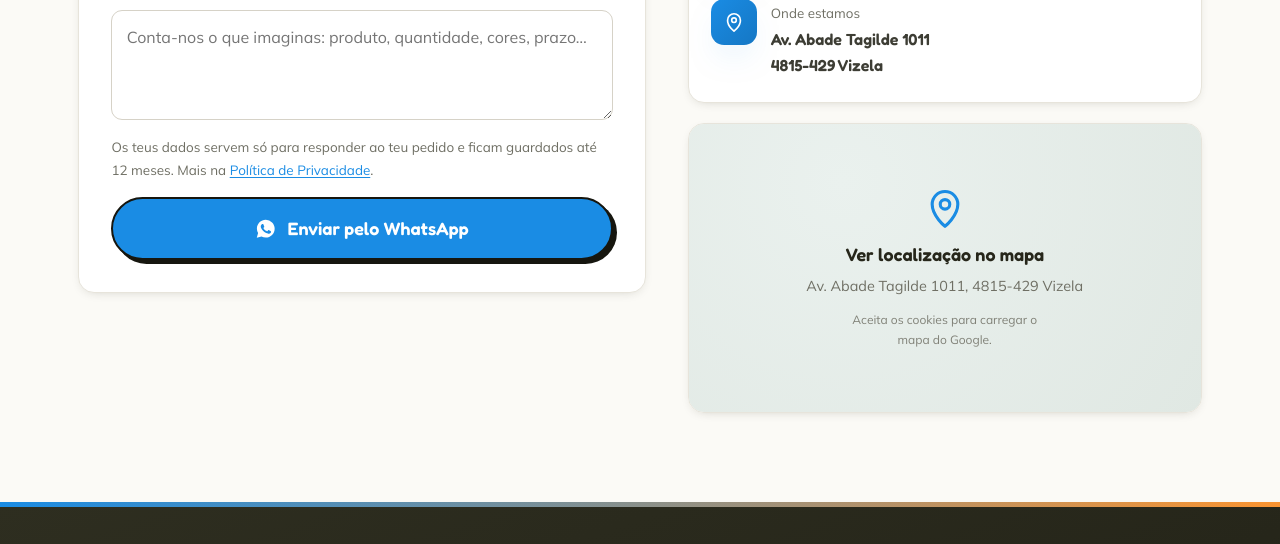
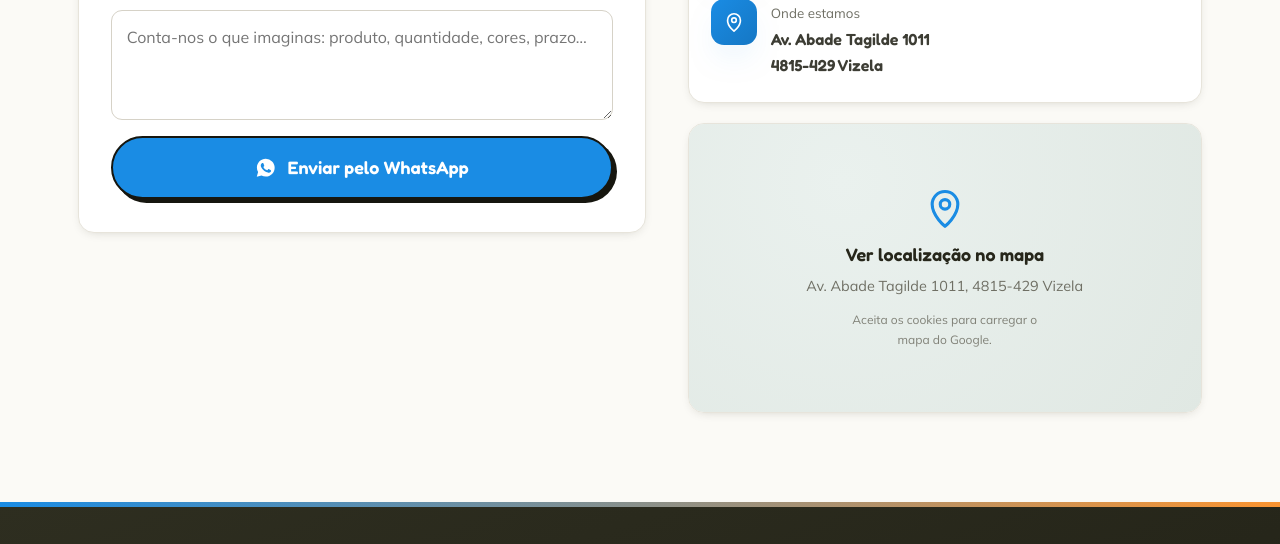
Before and after one commit to renatovalente5/Art_Stamp_Creations, a plain HTML site: page index.html in a window 1280 px wide. Shown: the part 10900-11444 px from the top of the page. Drawn offline with Linux system fonts and the light colour scheme.

Commit message:
Formulário sem a frase de privacidade
A ligação «Política de Privacidade» no rodapé da página já dá a informação no
momento em que se escrevem os dados (RGPD, arts. 12.º e 13.º); a frase curta
junto do botão era uma recomendação, não uma obrigação, e sai a pedido do
Renato.

Co-Authored-By: Claude Opus 5.5 <noreply@anthropic.com>

```diff
--- a/assets/css/styles.css
+++ b/assets/css/styles.css
@@ -272,8 +272,6 @@ body.menu-open{overflow:hidden}
 .field textarea{resize:vertical;min-height:110px}
 .field input[aria-invalid="true"]{border-color:var(--red)}
 .form__row{display:grid;grid-template-columns:1fr 1fr;gap:1rem}
-.consent{margin:0;font-size:.84rem;color:var(--muted)}
-.consent a{color:var(--blue);text-decoration:underline;text-underline-offset:2px}
 .contact__side{display:flex;flex-direction:column;gap:1.2rem}
 .contact__card{background:#fff;border:1px solid var(--line);border-radius:var(--radius);padding:1.5rem 1.4rem;box-shadow:var(--shadow-sm);display:flex;flex-direction:column;gap:1.05rem}
 .contact__row{display:flex;gap:.85rem;align-items:flex-start}
--- a/index.html
+++ b/index.html
@@ -547,7 +547,6 @@
               <label for="f-msg">A tua ideia</label>
               <textarea id="f-msg" name="mensagem" placeholder="Conta-nos o que imaginas: produto, quantidade, cores, prazo…"></textarea>
             </div>
-            <p class="consent">Os teus dados servem só para responder ao teu pedido e ficam guardados até 12 meses. Mais na <a href="legal/privacidade.html" target="_blank" rel="noopener">Política de Privacidade</a>.</p>
             <button class="btn btn--primary btn--lg" type="submit">
               <svg viewBox="0 0 24 24" aria-hidden="true" fill="currentColor"><path d="M12.04 2C6.58 2 2.13 6.45 2.13 11.91c0 1.75.46 3.45 1.32 4.95L2 22l5.25-1.38c1.45.79 3.08 1.21 4.79 1.21h.01c5.46 0 9.91-4.45 9.91-9.91 0-2.65-1.03-5.14-2.9-7.01A9.82 9.82 0 0012.04 2zm5.8 14.16c-.24.68-1.42 1.31-1.95 1.35-.5.04-.99.21-3.42-.71-2.88-1.14-4.72-4.09-4.86-4.28-.14-.19-1.17-1.56-1.17-2.97 0-1.41.74-2.11 1-2.4.26-.28.57-.35.76-.35.19 0 .38 0 .55.01.18.01.42-.07.65.5.24.58.81 2 .88 2.15.07.14.12.31.02.5-.09.19-.14.31-.28.48-.14.17-.29.37-.42.5-.14.14-.28.29-.12.57.16.28.71 1.17 1.53 1.9 1.05.94 1.94 1.23 2.22 1.37.28.14.44.12.6-.07.16-.19.69-.81.88-1.09.19-.28.37-.23.63-.14.26.09 1.65.78 1.93.92.28.14.47.21.54.33.07.11.07.66-.17 1.34z"/></svg>
               Enviar pelo WhatsApp
```
